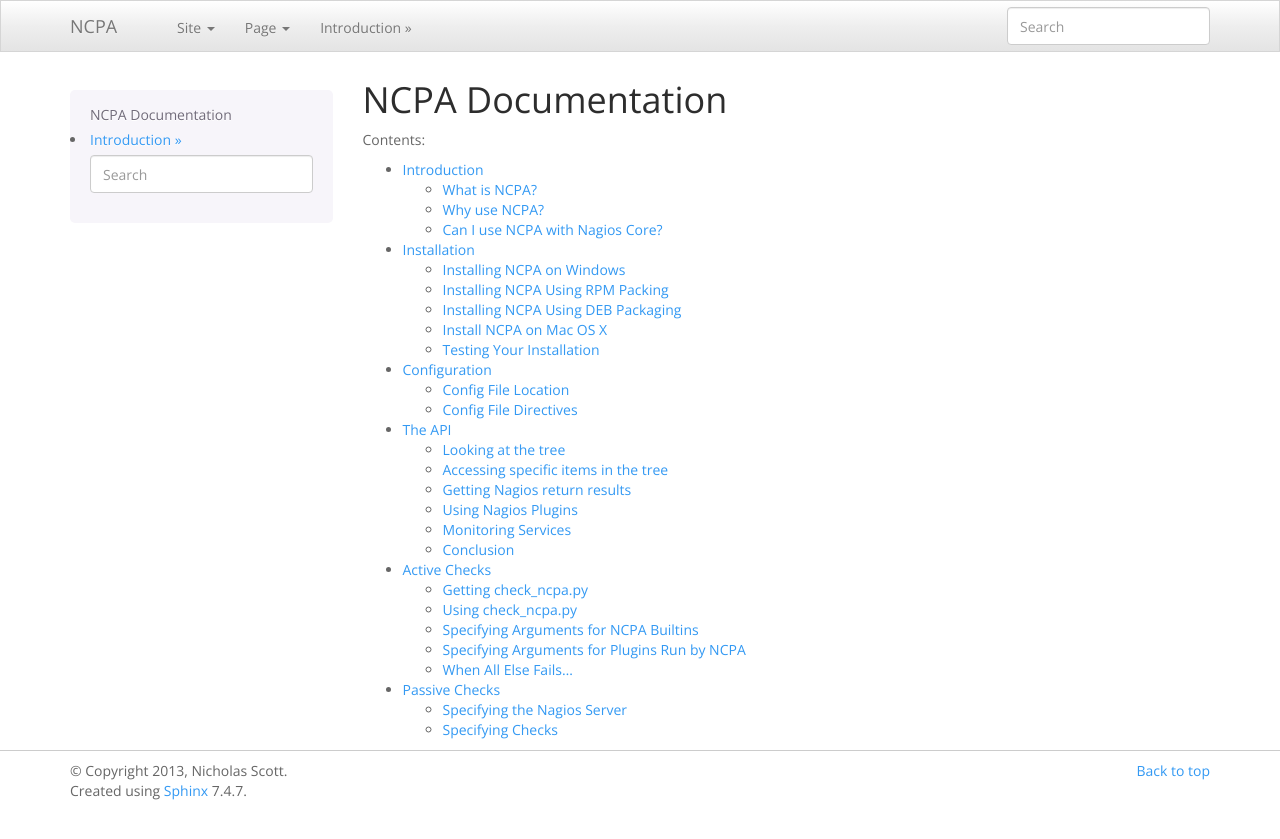
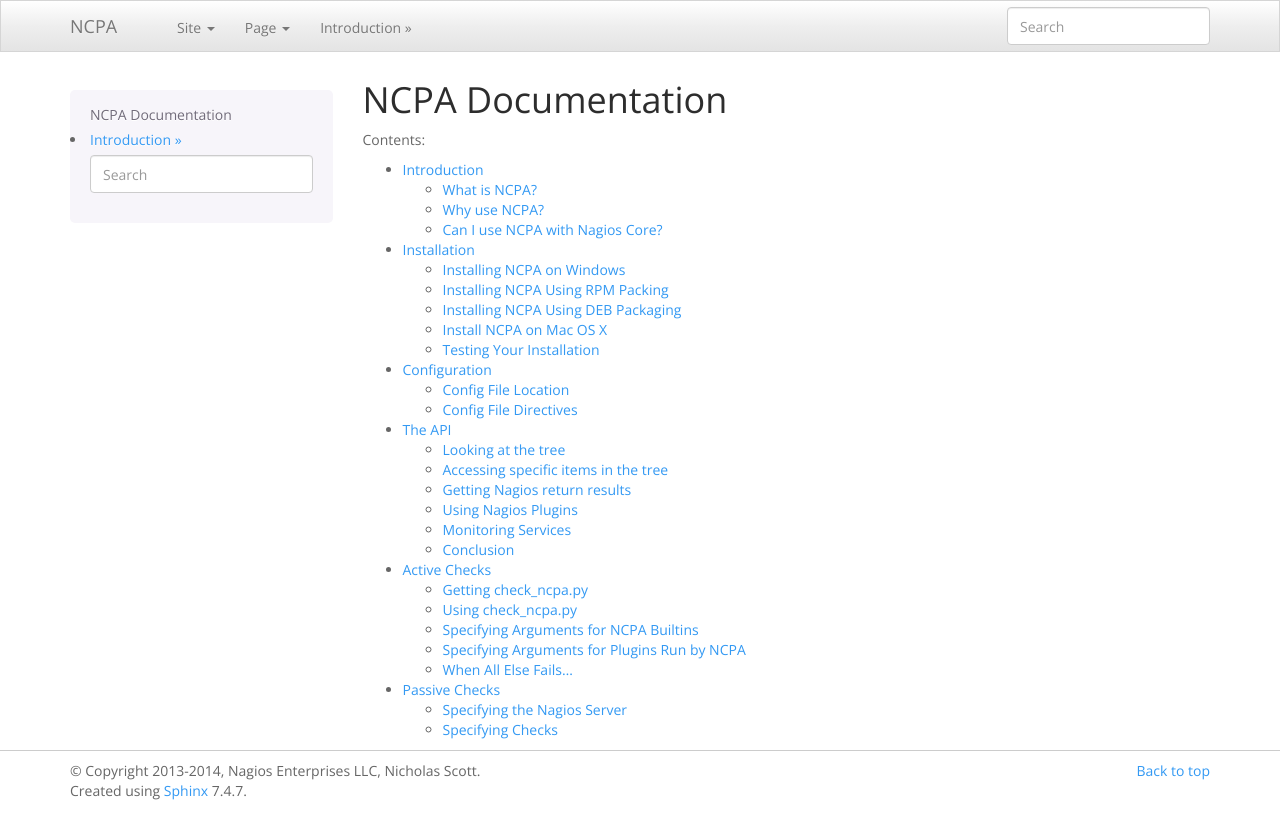
Before and after one commit to NagiosEnterprises/ncpa, a Sphinx documentation site: the page built from docs/index.rst, in a window 1280 px wide. Shown: the top 839 px of the page. Built offline with Sphinx 7.4.7, drawn with Linux system fonts in a browser that asks for light colours; the version number could not be read and is left out.

Commit message:
Updating copyright in NCPA docs

```diff
--- a/docs/conf.py
+++ b/docs/conf.py
@@ -41,7 +41,7 @@
 
 # General information about the project.
 project = 'NCPA'
-copyright = '2013, Nicholas Scott'
+copyright = '2013-2014, Nagios Enterprises LLC, Nicholas Scott'
 
 # The version info for the project you're documenting, acts as replacement for
 # |version| and |release|, also used in various other places throughout the
```
